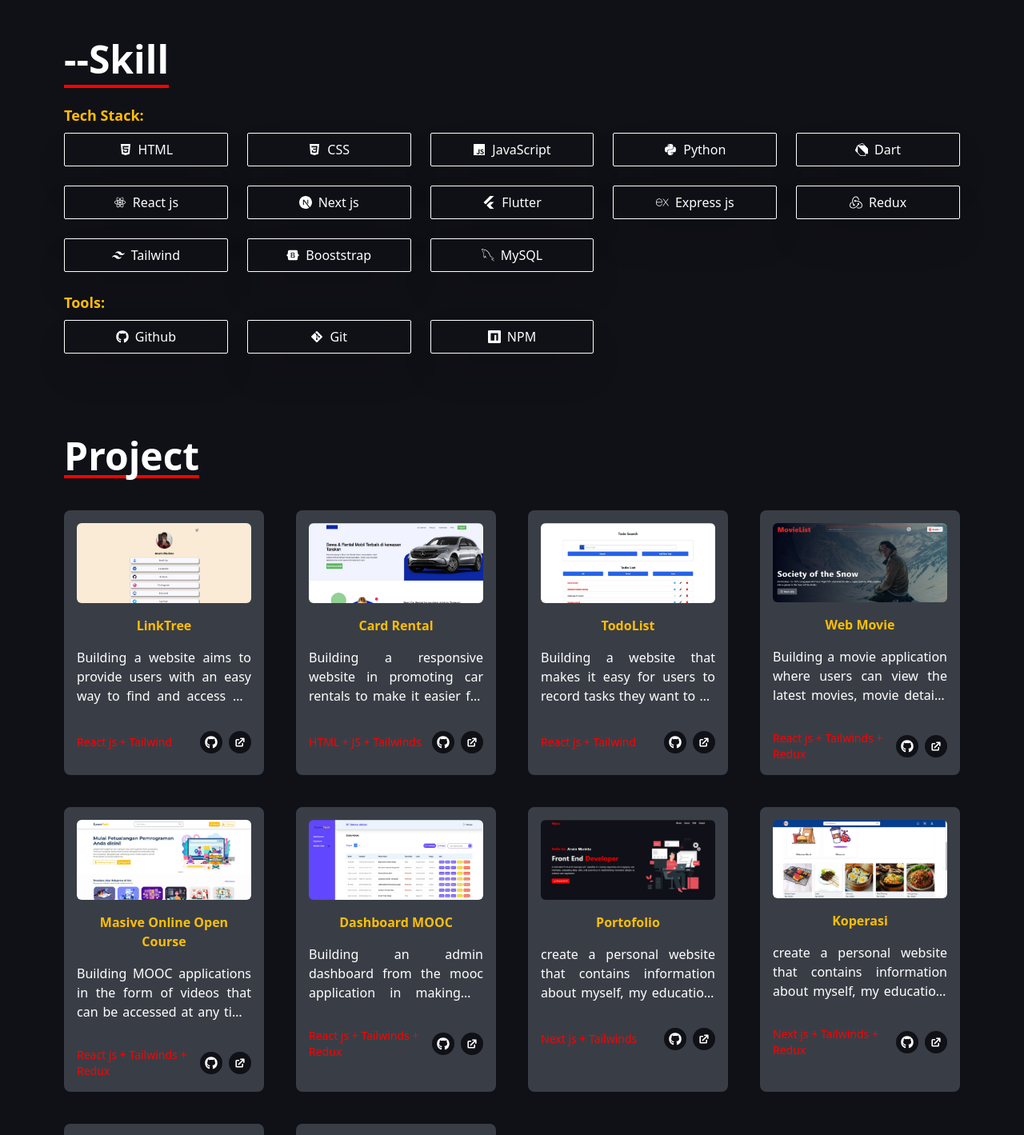
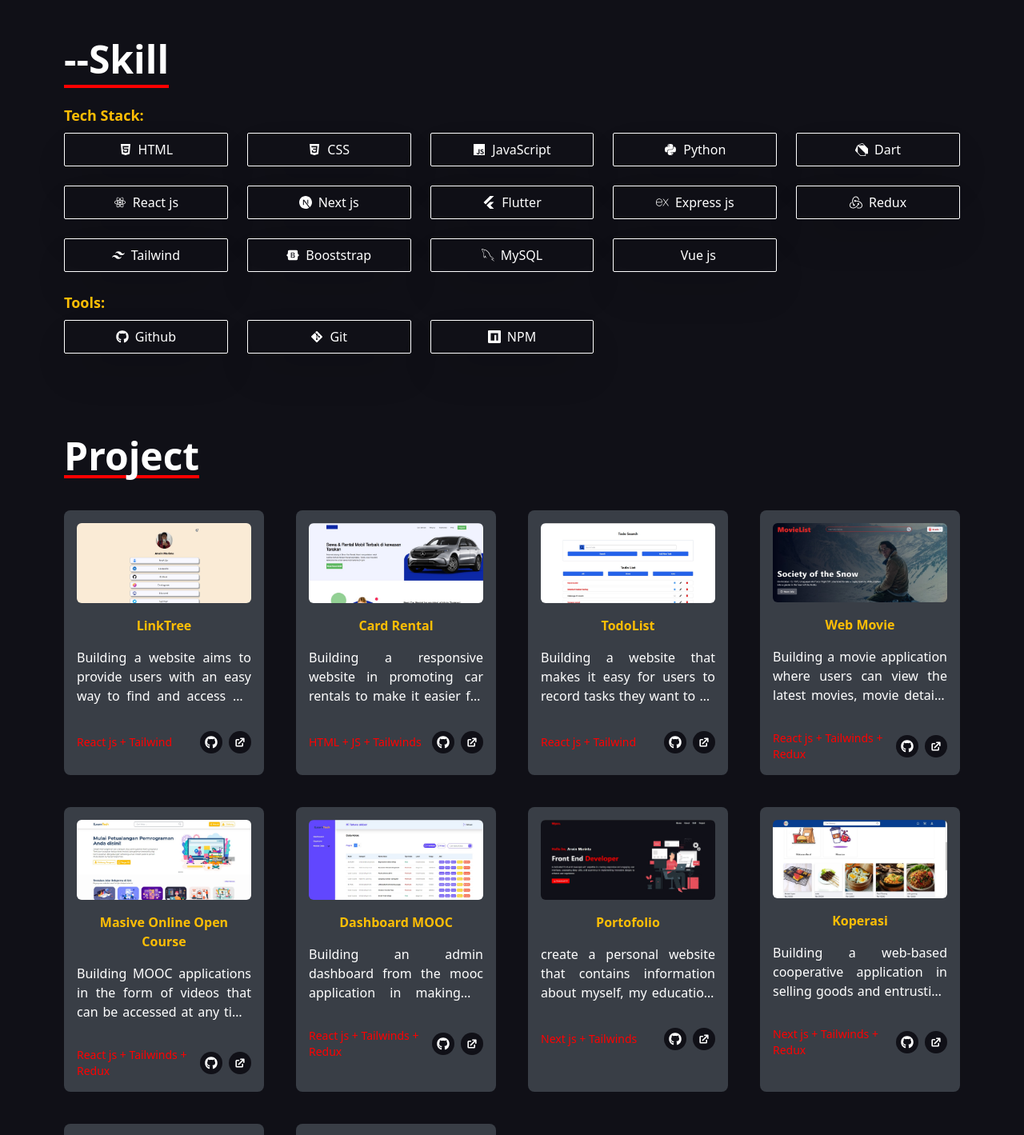
Before and after one commit to ArwinMarinta/Portofolio-nextjs, a Next.js app: page / in a window 1280 px wide. Shown: the part 1858-3277 px from the top of the page at 80% size. Built offline with nearby package versions, Linux system fonts and the light colour scheme.

Commit message:
update project

```diff
--- a/src/components/card/Card_Porject.jsx
+++ b/src/components/card/Card_Porject.jsx
@@ -9,25 +9,25 @@ const Card = ({ data }) => {
   return (
     <div className=" flex flex-col bg-DARK03 py-4 rounded-lg w-full cursor-pointer">
       <div className="px-4  flex flex-col gap-4">
-        <Image src={data.image} alt="Picture Project" className="w-full rounded-md" />
+        <Image src={data?.image} alt="Picture Project" className="w-full rounded-md" />
         <span className="text-YELLOW01 font-bold flex text-center justify-center">
-          {data.tittle}
+          {data?.tittle}
         </span>
         <div className="flex text-white text-justify">
-          <span className="line-clamp-3 hover:line-clamp-none">{data.describe}</span>
+          <span className="line-clamp-3 hover:line-clamp-none">{data?.describe}</span>
         </div>
         <div className="flex flex-row justify-between w-full items-center mt-4">
-          <div className="text-RED01 text-sm">{data.tool}</div>
+          <div className="text-RED01 text-sm">{data?.tool}</div>
           <div className="flex items-center gap-2 ">
             <Link
-              href={data.pathGit}
+              href={data?.pathGit}
               target="_blank"
               className="bg-DARK p-[6px] rounded-full"
             >
               <FaGithub className="text-white" />
             </Link>
             <Link
-              href={data.pathApp}
+              href={data?.pathApp}
               target="_blank"
               className="p-[6px] bg-DARK rounded-full "
             >
--- a/src/data/Project.js
+++ b/src/data/Project.js
@@ -85,7 +85,7 @@ export const Projects = [
     image: Koperasi,
     tittle: "Koperasi",
     describe:
-      "create a personal website that contains information about myself, my education, skills, and projects that I have worked on.",
+      "Building a web-based cooperative application in selling goods and entrusting goods. Members can also pay dues and withdraw contributions.",
     tool: "Next js + Tailwinds + Redux",
     pathGit: "https://github.com/orgs/Koperasi-ITK/repositories",
     pathApp: "",
--- a/src/data/Skill.js
+++ b/src/data/Skill.js
@@ -79,6 +79,11 @@ export const SkillTech = [
     name: "MySQL",
     icon: <GrMysql />,
   },
+  {
+    id: 13,
+    name: "Vue js",
+    // icon: <GrMysql />,
+  },
 ];
 
 export const SkilTools = [
```
Also changed, not shown: src/assets/project/Meraih.png.
